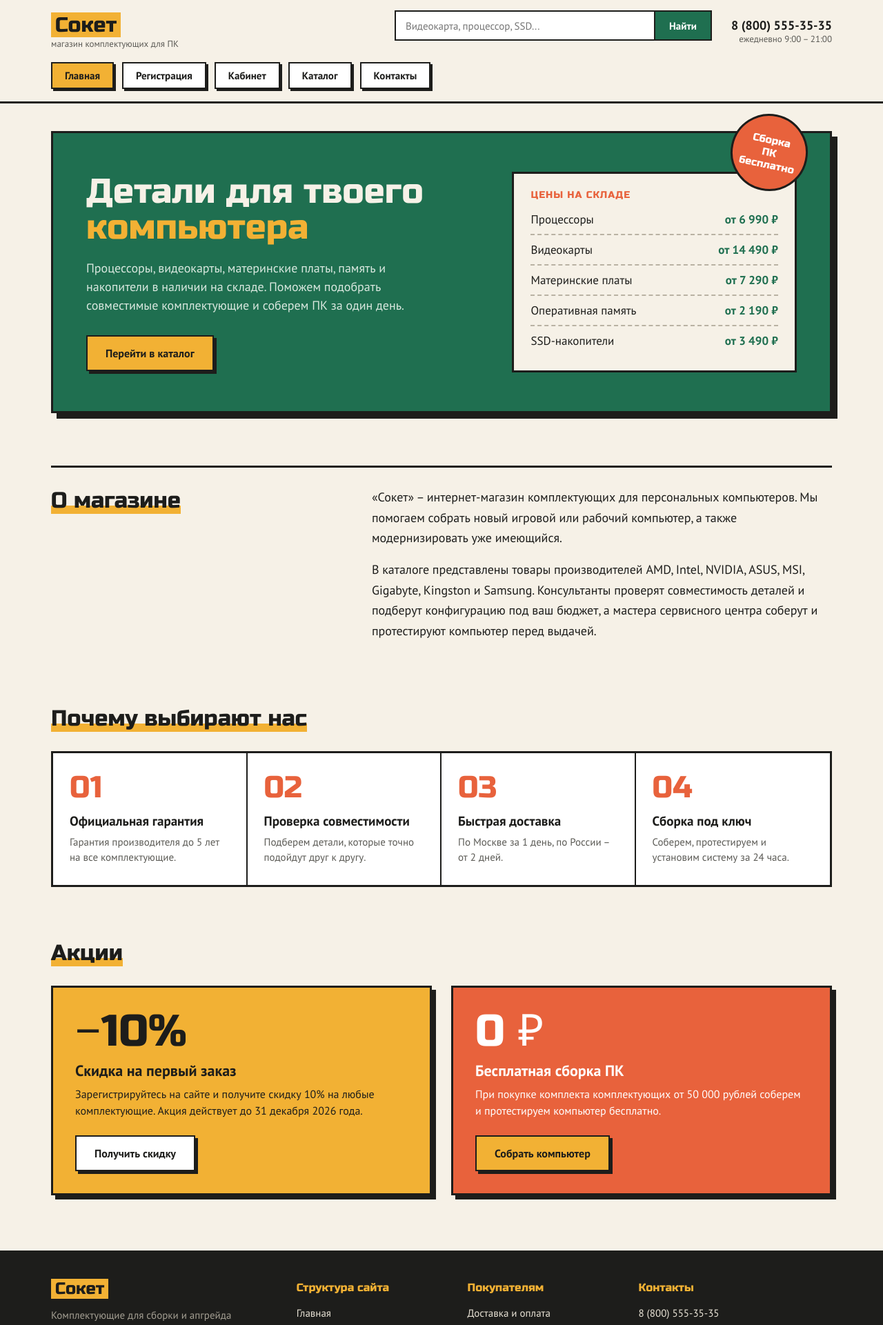
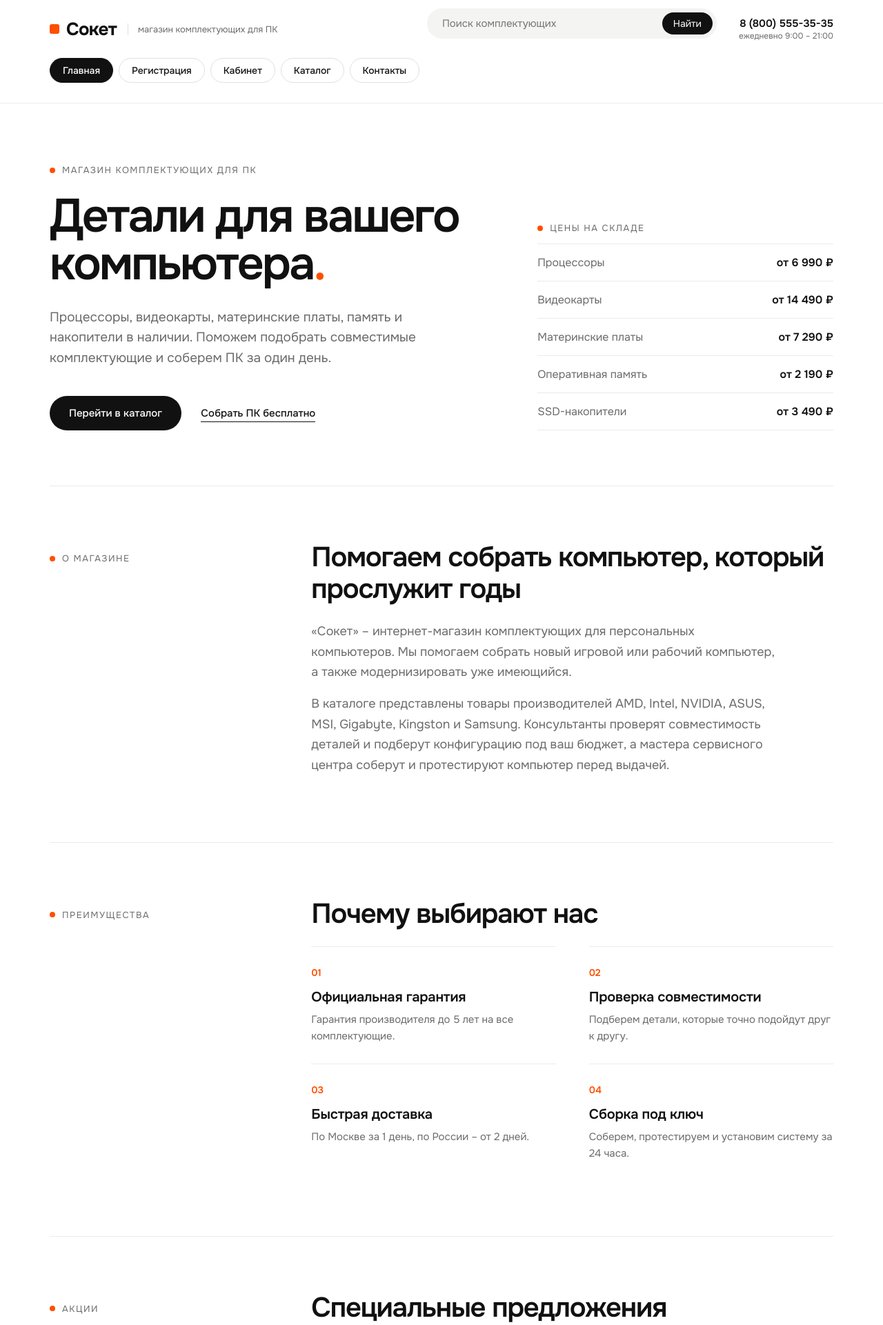
Before and after one commit to frnjuo/brand-photo-studio-, a PHP site: page / in a window 1280 px wide. Shown: the top 1921 px of the page at 69% size. Run offline with PHP 8.4, Linux system fonts and the light colour scheme.

Commit message:
ЛР9: современный минималистичный дизайн
Co-Authored-By: Claude Opus 5.5 <noreply@anthropic.com>
Claude-Session: https://claude.ai/code/session_01FPpNhkgtReaRARf6iDnnhE

```diff
--- a/lab9/foot.php
+++ b/lab9/foot.php
@@ -3,7 +3,7 @@
 	<div class="wrap">
 		<div class="podval_setka">
 			<div>
-				<div class="logo"><span>Сокет</span></div>
+				<div class="logo"><span class="logo_znak"></span>Сокет</div>
 				<p class="podval_text">Комплектующие для сборки и апгрейда компьютеров с официальной гарантией. Работаем с 2015 года.</p>
 			</div>
 			<div>
--- a/lab9/head.php
+++ b/lab9/head.php
@@ -1,112 +1,114 @@
 <html><head><title>Сокет – магазин комплектующих для ПК</title>
 <meta http-equiv="Content-Type" content="text/html; charset=utf-8" />
 <meta name="viewport" content="width=device-width, initial-scale=1" />
-<link href="https://fonts.googleapis.com/css2?family=PT+Sans:wght@400;700&family=Russo+One&display=swap" rel="stylesheet" />
+<link href="https://fonts.googleapis.com/css2?family=Onest:wght@400;500;600;700&display=swap" rel="stylesheet" />
 <style>
 /* ===== Цвета сайта =====
-   фон (кремовый)       #f6f1e7
-   текст (почти черный) #1d1d1b
-   зеленый (плата)      #1f6f50
-   горчичный            #f2b134
-   кирпичный            #e8623c
+   фон              #ffffff
+   светло-серый     #f4f4f2
+   линии            #ebebeb
+   основной текст   #111111
+   второстепенный   #6b6b6b
+   акцент           #ff4f00
 */
 
 /* ===== Общие стили ===== */
 * { box-sizing: border-box; }
-body { background-color: #f6f1e7; }
-table { border-collapse: collapse; border: none; table-layout: fixed; background-color: #f6f1e7; }
-td { border: none; padding: 0; vertical-align: top; font-family: "PT Sans", Arial, sans-serif; font-size: 16px; color: #1d1d1b; }
+body { background-color: #ffffff; }
+table { border-collapse: collapse; border: none; table-layout: fixed; background-color: #ffffff; }
+td { border: none; padding: 0; vertical-align: top; font-family: "Onest", Arial, sans-serif; font-size: 16px; color: #111111; }
 a { color: inherit; text-decoration: none; }
-.wrap { max-width: 1180px; margin: 0 auto; padding: 0 24px; }
+.wrap { max-width: 1200px; margin: 0 auto; padding: 0 32px; }
+.metka { display: flex; align-items: center; gap: 10px; font-size: 13px; letter-spacing: 0.12em; text-transform: uppercase; color: #6b6b6b; }
+.metka:before { content: ""; width: 8px; height: 8px; border-radius: 50%; background-color: #ff4f00; }
 
 /* ===== «Шапка» ===== */
-#shapka { height: 150px; background-color: #f6f1e7; border-bottom: 3px solid #1d1d1b; }
-#shapka_verh { display: flex; align-items: center; gap: 28px; height: 90px; }
-.logo { font-family: "Russo One", Arial, sans-serif; font-size: 30px; line-height: 1; }
-.logo span { padding: 0 6px; background-color: #f2b134; }
-.logo small { display: block; margin-top: 6px; font-family: "PT Sans", Arial, sans-serif; font-size: 13px; color: #5b5a55; }
-.poisk { display: flex; flex: 1; max-width: 460px; margin-left: auto; }
-.poisk input[type=text] { flex: 1; min-width: 0; height: 44px; padding: 0 14px; border: 2px solid #1d1d1b; border-right: none; background-color: #ffffff; font-family: inherit; font-size: 15px; outline: none; }
-.poisk input[type=submit] { height: 44px; padding: 0 20px; border: 2px solid #1d1d1b; background-color: #1f6f50; color: #ffffff; font-family: inherit; font-size: 15px; font-weight: bold; cursor: pointer; }
-.poisk input[type=submit]:hover { background-color: #1d1d1b; }
-.tel { text-align: right; font-size: 18px; font-weight: bold; white-space: nowrap; }
-.tel small { display: block; font-size: 13px; font-weight: normal; color: #5b5a55; }
-#menu { display: flex; align-items: flex-start; gap: 12px; height: 60px; }
-#menu a { padding: 8px 18px; border: 2px solid #1d1d1b; background-color: #ffffff; font-size: 15px; font-weight: bold; box-shadow: 3px 3px 0 #1d1d1b; cursor: pointer; }
-#menu a:hover, #menu a.aktiv { background-color: #f2b134; }
+#shapka { height: 150px; border-bottom: 1px solid #ebebeb; }
+#shapka_verh { display: flex; align-items: center; gap: 32px; height: 84px; }
+.logo { display: flex; align-items: center; gap: 10px; font-size: 26px; font-weight: 700; letter-spacing: -0.03em; }
+.logo_znak { width: 14px; height: 14px; border-radius: 3px; background-color: #ff4f00; }
+.logo small { margin-left: 6px; padding-left: 14px; border-left: 1px solid #e0e0e0; font-size: 13px; font-weight: 400; letter-spacing: 0; color: #6b6b6b; }
+.poisk { display: flex; align-items: center; flex: 1; max-width: 420px; height: 44px; margin-left: auto; padding: 0 6px 0 20px; border-radius: 999px; background-color: #f4f4f2; }
+.poisk input[type=text] { flex: 1; min-width: 0; border: none; background: transparent; outline: none; font-family: inherit; font-size: 15px; color: #111111; }
+.poisk input[type=submit] { height: 32px; padding: 0 16px; border: none; border-radius: 999px; background-color: #111111; color: #ffffff; font-family: inherit; font-size: 14px; cursor: pointer; }
+.poisk input[type=submit]:hover { background-color: #ff4f00; }
+.tel { font-size: 15px; font-weight: 600; text-align: right; white-space: nowrap; }
+.tel small { display: block; font-size: 12px; font-weight: 400; color: #6b6b6b; }
+#menu { display: flex; align-items: flex-start; gap: 8px; height: 66px; }
+#menu a { padding: 8px 18px; border: 1px solid #e0e0e0; border-radius: 999px; font-size: 14px; font-weight: 500; cursor: pointer; transition: 0.15s; }
+#menu a:hover { border-color: #111111; }
+#menu a.aktiv { border-color: #111111; background-color: #111111; color: #ffffff; }
 
 /* ===== Баннер ===== */
-#banner { position: relative; display: grid; grid-template-columns: 1.4fr 1fr; align-items: center; gap: 40px; margin-top: 40px; padding: 56px 48px; border: 3px solid #1d1d1b; background-color: #1f6f50; box-shadow: 8px 8px 0 #1d1d1b; }
-#banner h2 { margin: 0 0 18px 0; font-family: "Russo One", Arial, sans-serif; font-size: 50px; font-weight: normal; line-height: 1.05; color: #f6f1e7; }
-#banner h2 em { font-style: normal; color: #f2b134; }
-#banner p { max-width: 520px; margin: 0 0 30px 0; font-size: 18px; line-height: 1.5; color: #d9e8df; }
-.knopka { display: inline-block; padding: 14px 26px; border: 2px solid #1d1d1b; background-color: #f2b134; color: #1d1d1b; font-size: 16px; font-weight: bold; box-shadow: 4px 4px 0 #1d1d1b; cursor: pointer; }
-.knopka:hover { box-shadow: 2px 2px 0 #1d1d1b; transform: translate(2px, 2px); }
-.knopka_belaya { background-color: #ffffff; }
-.prais { padding: 22px 24px; border: 3px solid #1d1d1b; background-color: #f6f1e7; }
-.prais_zag { margin-bottom: 6px; font-family: "Russo One", Arial, sans-serif; font-size: 14px; letter-spacing: 1px; text-transform: uppercase; color: #e8623c; }
-.prais div.stroka { display: flex; justify-content: space-between; padding: 10px 0; border-bottom: 2px dashed #b9b2a3; font-size: 17px; }
-.prais div.stroka:last-child { border-bottom: none; }
-.prais b { color: #1f6f50; }
-.naklejka { position: absolute; top: -28px; right: 32px; width: 112px; height: 112px; border: 3px solid #1d1d1b; border-radius: 50%; background-color: #e8623c; display: flex; align-items: center; justify-content: center; text-align: center; font-family: "Russo One", Arial, sans-serif; font-size: 15px; line-height: 1.2; color: #ffffff; transform: rotate(12deg); }
+#banner { display: grid; grid-template-columns: 1.5fr 1fr; align-items: end; gap: 64px; padding: 88px 0 80px 0; border-bottom: 1px solid #ebebeb; }
+#banner h2 { margin: 24px 0 28px 0; font-size: 68px; font-weight: 600; line-height: 1.02; letter-spacing: -0.04em; }
+#banner h2 span { color: #ff4f00; }
+#banner p { max-width: 540px; margin: 0 0 40px 0; font-size: 19px; line-height: 1.55; color: #6b6b6b; }
+.knopka { display: inline-block; padding: 15px 28px; border-radius: 999px; background-color: #111111; color: #ffffff; font-size: 15px; font-weight: 500; cursor: pointer; transition: 0.15s; }
+.knopka:hover { background-color: #ff4f00; }
+.knopka_belaya { background-color: #ffffff; color: #111111; }
+.knopka_belaya:hover { color: #ffffff; }
+.ssylka { margin-left: 24px; padding-bottom: 2px; border-bottom: 1px solid #111111; font-size: 15px; font-weight: 500; cursor: pointer; }
+.ssylka:hover { color: #ff4f00; border-color: #ff4f00; }
+.prais .metka { margin-bottom: 14px; }
+.prais div.stroka { display: flex; justify-content: space-between; padding: 16px 0; border-top: 1px solid #ebebeb; font-size: 16px; }
+.prais div.stroka:last-child { border-bottom: 1px solid #ebebeb; }
+.prais span { color: #6b6b6b; }
+.prais b { font-weight: 600; }
 
 /* ===== Разделы ===== */
-.razdel { margin-top: 76px; }
-h1 { display: inline; margin: 0; font-family: "Russo One", Arial, sans-serif; font-size: 32px; font-weight: normal; box-shadow: inset 0 -12px 0 #f2b134; }
-.razdel_zag { margin-bottom: 28px; }
-
-/* Описание */
-.opisanie { display: grid; grid-template-columns: 1fr 1.6fr; gap: 48px; padding-top: 28px; border-top: 3px solid #1d1d1b; }
-.opisanie p { margin: 0 0 16px 0; font-size: 18px; line-height: 1.65; }
+.razdel { display: grid; grid-template-columns: 1fr 2.4fr; align-items: start; gap: 64px; padding: 80px 0; border-bottom: 1px solid #ebebeb; }
+.razdel > .metka { padding-top: 16px; }
+.razdel:last-child { border-bottom: none; }
+h1 { margin: 0 0 24px 0; font-size: 40px; font-weight: 600; line-height: 1.15; letter-spacing: -0.03em; }
+.tekst { max-width: 680px; margin: 0 0 16px 0; font-size: 18px; line-height: 1.65; color: #6b6b6b; }
 
 /* Преимущества */
-.preim { display: grid; grid-template-columns: repeat(4, 1fr); border: 3px solid #1d1d1b; background-color: #ffffff; }
-.preim div { padding: 28px 24px; border-right: 2px solid #1d1d1b; }
-.preim div:last-child { border-right: none; }
-.preim b { display: block; margin-bottom: 14px; font-family: "Russo One", Arial, sans-serif; font-size: 44px; font-weight: normal; line-height: 1; color: #e8623c; }
-.preim h3 { margin: 0 0 8px 0; font-size: 19px; }
-.preim p { margin: 0; font-size: 15px; line-height: 1.5; color: #5b5a55; }
+.preim { display: grid; grid-template-columns: 1fr 1fr; gap: 0 48px; margin-top: 16px; }
+.preim div { padding: 28px 0; border-top: 1px solid #ebebeb; }
+.preim b { display: block; margin-bottom: 14px; font-size: 14px; font-weight: 600; color: #ff4f00; }
+.preim h3 { margin: 0 0 8px 0; font-size: 20px; font-weight: 600; letter-spacing: -0.01em; }
+.preim p { margin: 0; font-size: 15px; line-height: 1.6; color: #6b6b6b; }
 
 /* Акции */
-.akcii { display: grid; grid-template-columns: 1fr 1fr; gap: 28px; }
-.akciya { padding: 32px; border: 3px solid #1d1d1b; box-shadow: 6px 6px 0 #1d1d1b; }
-.akciya_1 { background-color: #f2b134; }
-.akciya_2 { background-color: #e8623c; color: #ffffff; }
-.akciya .bolshoe { font-family: "Russo One", Arial, sans-serif; font-size: 64px; line-height: 1; }
-.akciya h3 { margin: 10px 0 8px 0; font-size: 22px; }
-.akciya p { margin: 0 0 24px 0; font-size: 16px; line-height: 1.5; }
-.akciya .knopka { color: #1d1d1b; }
-.niz_otstup { height: 80px; }
+.akcii { display: grid; grid-template-columns: 1fr 1fr; gap: 20px; margin-top: 16px; }
+.akciya { padding: 36px; border-radius: 20px; }
+.akciya_1 { background-color: #111111; color: #ffffff; }
+.akciya_2 { background-color: #f4f4f2; }
+.akciya .bolshoe { font-size: 64px; font-weight: 600; line-height: 1; letter-spacing: -0.04em; color: #ff4f00; }
+.akciya h3 { margin: 24px 0 8px 0; font-size: 20px; font-weight: 600; }
+.akciya p { margin: 0 0 28px 0; font-size: 15px; line-height: 1.6; color: #6b6b6b; }
+.akciya_1 p { color: #a8a8a8; }
 
 /* ===== «Подвал» ===== */
-#podval { padding-top: 44px; background-color: #1d1d1b; color: #e9e3d6; }
-.podval_setka { display: grid; grid-template-columns: 1.5fr 1fr 1fr 1.3fr; gap: 32px; }
-#podval .logo { color: #ffffff; font-size: 24px; }
-#podval .logo span { color: #1d1d1b; }
-#podval h4 { margin: 0 0 14px 0; font-family: "Russo One", Arial, sans-serif; font-size: 16px; font-weight: normal; color: #f2b134; }
-#podval p, #podval a { display: block; margin: 0; font-size: 15px; line-height: 1.9; color: #e9e3d6; }
+#podval { padding-top: 64px; border-top: 1px solid #ebebeb; background-color: #f7f7f5; }
+.podval_setka { display: grid; grid-template-columns: 2fr 1fr 1fr 1.3fr; gap: 32px; }
+#podval h4 { margin: 0 0 18px 0; font-size: 13px; font-weight: 500; letter-spacing: 0.12em; text-transform: uppercase; color: #6b6b6b; }
+#podval p, #podval a { display: block; margin: 0; font-size: 15px; line-height: 2; }
 #podval a { cursor: pointer; }
-#podval a:hover { color: #f2b134; }
-#podval p.podval_text { margin-top: 14px; line-height: 1.6; color: #a39e92; }
-.kopirait { display: flex; justify-content: space-between; margin-top: 32px; padding: 16px 0; border-top: 1px solid #3a3935; font-size: 13px; color: #8f8a7e; }
+#podval a:hover { color: #ff4f00; }
+#podval p.podval_text { max-width: 300px; margin-top: 16px; line-height: 1.6; color: #6b6b6b; }
+.kopirait { display: flex; justify-content: space-between; margin-top: 56px; padding: 22px 0; border-top: 1px solid #e6e6e6; font-size: 13px; color: #6b6b6b; }
 
 /* ===== Адаптивность ===== */
 @media (max-width: 900px) {
-	#banner, .opisanie, .akcii { grid-template-columns: 1fr; }
-	#banner { padding: 40px 28px; }
-	#banner h2 { font-size: 36px; }
-	.preim, .podval_setka { grid-template-columns: 1fr 1fr; }
-	.preim div { border-bottom: 2px solid #1d1d1b; }
-	.tel { display: none; }
+	#banner, .razdel { grid-template-columns: 1fr; gap: 32px; }
+	#banner h2 { font-size: 48px; }
+	.podval_setka { grid-template-columns: 1fr 1fr; }
+	.tel, .logo small { display: none; }
 }
 @media (max-width: 600px) {
+	.wrap { padding: 0 20px; }
 	#shapka { height: auto; }
-	#shapka_verh { flex-wrap: wrap; height: auto; padding: 16px 0; gap: 14px; }
+	#shapka_verh { flex-wrap: wrap; height: auto; padding: 18px 0; gap: 14px; }
 	.poisk { flex-basis: 100%; max-width: none; }
 	#menu { flex-wrap: wrap; height: auto; padding-bottom: 18px; }
-	.preim, .podval_setka { grid-template-columns: 1fr; }
-	.preim div { border-right: none; }
-	.naklejka { width: 90px; height: 90px; font-size: 12px; right: 12px; }
+	#banner { padding: 48px 0; }
+	#banner h2 { font-size: 38px; }
+	.ssylka { display: inline-block; margin: 20px 0 0 0; }
+	h1 { font-size: 30px; }
+	.razdel { padding: 56px 0; }
+	.preim, .akcii, .podval_setka { grid-template-columns: 1fr; }
 	.kopirait { flex-direction: column; gap: 6px; }
 }
 </style>
@@ -118,10 +120,10 @@ h1 { display: inline; margin: 0; font-family: "Russo One", Arial, sans-serif; fo
 	<div class="wrap">
 		<div id="shapka_verh">
 			<!-- Логотип -->
-			<a href="index.php" class="logo"><span>Сокет</span><small>магазин комплектующих для ПК</small></a>
+			<a href="index.php" class="logo"><span class="logo_znak"></span>Сокет<small>магазин комплектующих для ПК</small></a>
 			<!-- Строка поиска -->
 			<form class="poisk" action="#" method="get">
-				<input type="text" name="poisk" placeholder="Видеокарта, процессор, SSD..." /><input type="submit" value="Найти" />
+				<input type="text" name="poisk" placeholder="Поиск комплектующих" /><input type="submit" value="Найти" />
 			</form>
 			<div class="tel">8 (800) 555-35-35<small>ежедневно 9:00 – 21:00</small></div>
 		</div>
--- a/lab9/index.php
+++ b/lab9/index.php
@@ -4,14 +4,15 @@
 
 	<!-- Баннер -->
 	<div id="banner">
-		<div class="naklejka">Сборка<br />ПК<br />бесплатно</div>
 		<div>
-			<h2>Детали для твоего <em>компьютера</em></h2>
-			<p>Процессоры, видеокарты, материнские платы, память и накопители в наличии на складе. Поможем подобрать совместимые комплектующие и соберем ПК за один день.</p>
+			<div class="metka">Магазин комплектующих для ПК</div>
+			<h2>Детали для вашего компьютера<span>.</span></h2>
+			<p>Процессоры, видеокарты, материнские платы, память и накопители в наличии. Поможем подобрать совместимые комплектующие и соберем ПК за один день.</p>
 			<a class="knopka">Перейти в каталог</a>
+			<a class="ssylka">Собрать ПК бесплатно</a>
 		</div>
 		<div class="prais">
-			<div class="prais_zag">Цены на складе</div>
+			<div class="metka">Цены на складе</div>
 			<div class="stroka"><span>Процессоры</span><b>от 6 990 ₽</b></div>
 			<div class="stroka"><span>Видеокарты</span><b>от 14 490 ₽</b></div>
 			<div class="stroka"><span>Материнские платы</span><b>от 7 290 ₽</b></div>
@@ -22,18 +23,19 @@
 
 	<!-- Описание -->
 	<div class="razdel">
-		<div class="opisanie">
-			<div><h1>О магазине</h1></div>
+		<div class="metka">О магазине</div>
 		<div>
-				<p>«Сокет» – интернет-магазин комплектующих для персональных компьютеров. Мы помогаем собрать новый игровой или рабочий компьютер, а также модернизировать уже имеющийся.</p>
-				<p>В каталоге представлены товары производителей AMD, Intel, NVIDIA, ASUS, MSI, Gigabyte, Kingston и Samsung. Консультанты проверят совместимость деталей и подберут конфигурацию под ваш бюджет, а мастера сервисного центра соберут и протестируют компьютер перед выдачей.</p>
-			</div>
+			<h1>Помогаем собрать компьютер, который прослужит годы</h1>
+			<p class="tekst">«Сокет» – интернет-магазин комплектующих для персональных компьютеров. Мы помогаем собрать новый игровой или рабочий компьютер, а также модернизировать уже имеющийся.</p>
+			<p class="tekst">В каталоге представлены товары производителей AMD, Intel, NVIDIA, ASUS, MSI, Gigabyte, Kingston и Samsung. Консультанты проверят совместимость деталей и подберут конфигурацию под ваш бюджет, а мастера сервисного центра соберут и протестируют компьютер перед выдачей.</p>
 		</div>
 	</div>
 
 	<!-- Преимущества -->
 	<div class="razdel">
-		<div class="razdel_zag"><h1>Почему выбирают нас</h1></div>
+		<div class="metka">Преимущества</div>
+		<div>
+			<h1>Почему выбирают нас</h1>
 			<div class="preim">
 				<div><b>01</b><h3>Официальная гарантия</h3><p>Гарантия производителя до 5 лет на все комплектующие.</p></div>
 				<div><b>02</b><h3>Проверка совместимости</h3><p>Подберем детали, которые точно подойдут друг к другу.</p></div>
@@ -41,10 +43,13 @@
 				<div><b>04</b><h3>Сборка под ключ</h3><p>Соберем, протестируем и установим систему за 24 часа.</p></div>
 			</div>
 		</div>
+	</div>
 
 	<!-- Акции (призывы к действию) -->
 	<div class="razdel">
-		<div class="razdel_zag"><h1>Акции</h1></div>
+		<div class="metka">Акции</div>
+		<div>
+			<h1>Специальные предложения</h1>
 			<div class="akcii">
 				<div class="akciya akciya_1">
 					<div class="bolshoe">−10%</div>
@@ -60,8 +65,8 @@
 				</div>
 			</div>
 		</div>
+	</div>
 
-	<div class="niz_otstup"></div>
 </div>
 </td></tr>
 <?php include("foot.php");?>
```
Also changed, not shown: lab9/preview.png. Lines whose indentation alone changed are shown as unchanged.
